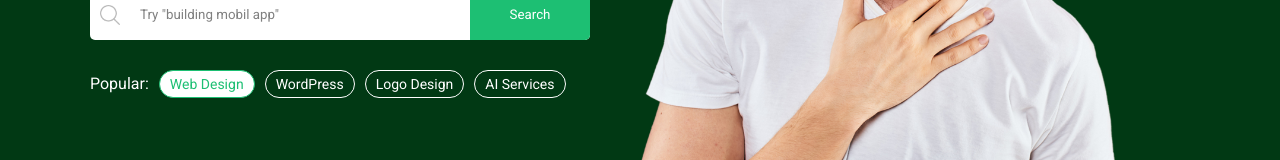
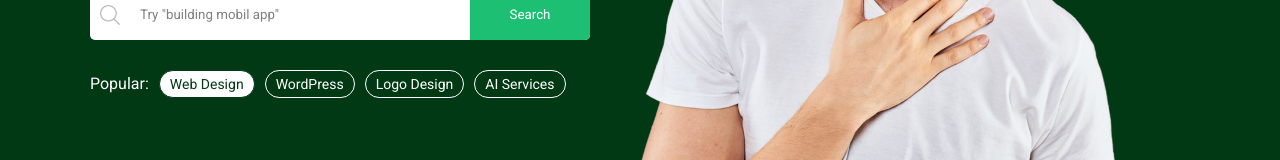
Before and after one commit to upadhyayaditi/Fiverr, a React (Vite) app in the folder client/: page / in a window 1280 px wide. In both pictures the pointer is over the button "Web Design". Shown: the part 431-591 px from the top of the page. Built offline with nearby package versions, Linux system fonts and the light colour scheme.

Commit message:
featured and slide component updated

```diff
--- a/client/src/components/featured/Featured.scss
+++ b/client/src/components/featured/Featured.scss
@@ -86,8 +86,8 @@
 
               &:hover{
                 background-color: white;
-                color: #1dbf73;
-                border: 1px solid #1dbf73;
+                color: #013914;
+                border: 1px solid #013914;
               }
           }
       }
--- a/client/src/components/slide/Slide.scss
+++ b/client/src/components/slide/Slide.scss
@@ -24,7 +24,15 @@
     margin: auto;
   }
 
-  .carousel-prev {
+  .carousel-prev
+  {
     left: -25px;
   }
+
+  .carousel-next
+  {
+    right: -25px;
+  }
+
+
 }
```
